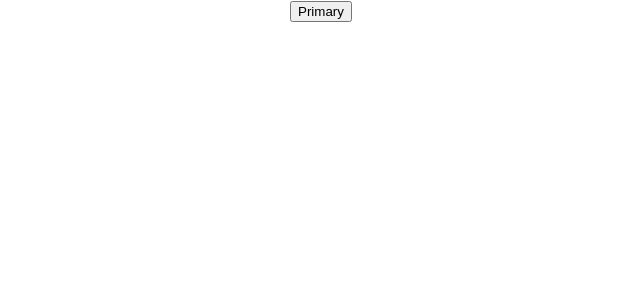
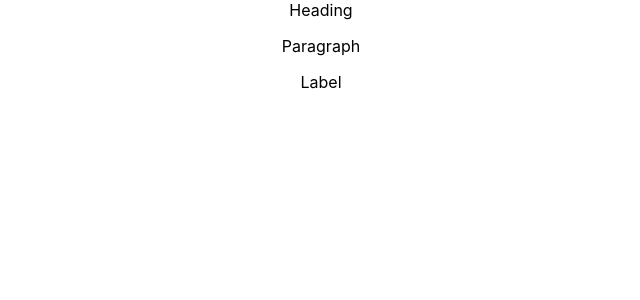
Before and after one commit to Bruce-shuai/react_typescript_review, a React (Create React App) app: page / in a window 1280 px wide. Shown: the top 300 px of the page, without its empty margins (319-959 px from the left). Built offline with nearby package versions, Linux system fonts and the light colour scheme.

Commit message:
利用前面所学知识,实现将任意html标签的所有属性进行传递

```diff
--- a/src/App.tsx
+++ b/src/App.tsx
@@ -1,12 +1,11 @@
 import './App.css';
-import {CustomButton} from './components/html/Button';
+import { Text } from './components/polymorphic/Text';
 function App() {
   return (
     <div className="App">
-      <CustomButton variant="primary" onClick={() => {console.log('Clicked')}}>
-        {/* <div>Primary Button</div> */}
-          Primary
-      </CustomButton>
+      <Text as='a' size="lg">Heading</Text>
+      <Text as='p' size="md">Paragraph</Text>
+      <Text as='label' size="sm" color="secondary">Label</Text>
     </div>
   );
 }
--- /dev/null
+++ b/src/components/polymorphic/Text.tsx
@@ -0,0 +1,21 @@
+import React from 'react'
+
+type TextOwnProps<E extends React.ElementType> = {
+  size?: 'sm' | 'md' | 'lg',
+  color?: 'primary' | 'secondary',
+  children: React.ReactNode,
+  as?: E
+}
+
+// type TextProps = TextOwnProps & React.ComponentProps<as>
+// 这里的操作有一定的复杂性
+type TextProps<E extends React.ElementType> = TextOwnProps<E> & Omit<React.ComponentProps<E>, keyof TextOwnProps<E>>
+
+export const Text = <E extends React.ElementType = 'div'>({size, color, children, as}: TextProps<E>) => {
+  const Component = as || 'div'
+  return (
+    <Component className={`class-with-${size}-${color}`}>
+      {children}
+    </Component>
+  )
+}
```
